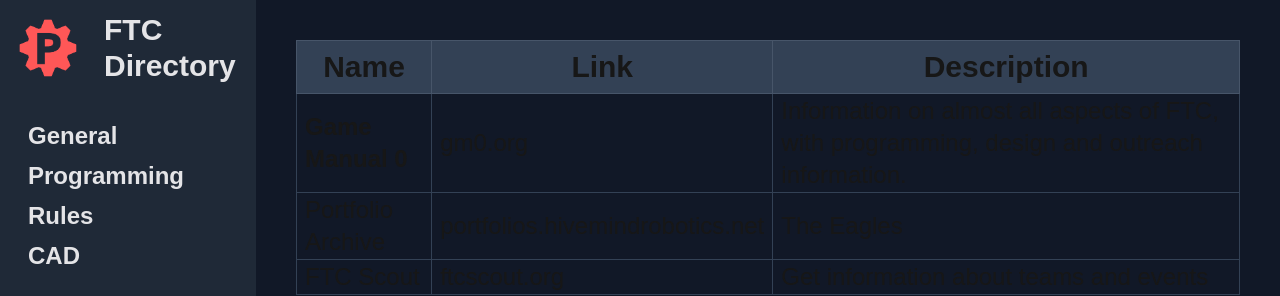
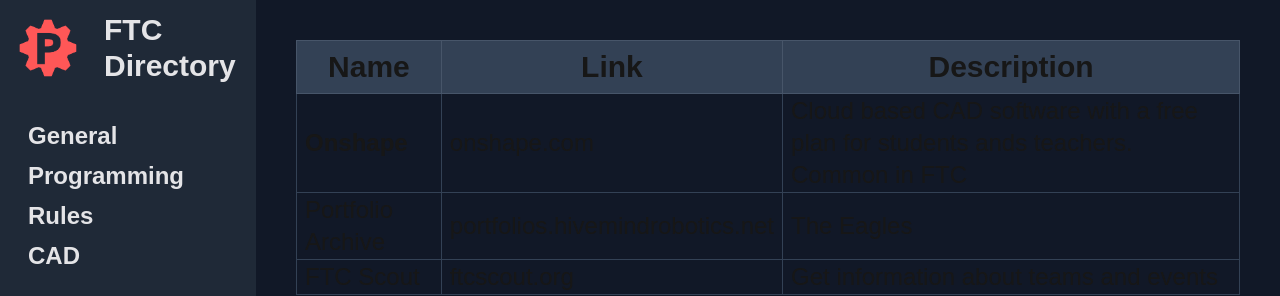
Before and after one commit to outsharded/ftc-directory, a Next.js app: page /cad in a window 1280 px wide. Shown: the top 296 px of the page. Built offline with nearby package versions, Linux system fonts and the light colour scheme.

Commit message:
more links

```diff
--- a/app/(subpages)/cad/page.tsx
+++ b/app/(subpages)/cad/page.tsx
@@ -18,9 +18,9 @@ export default function Home() {
         </thead>
         <tbody>
           <tr>
-            <td className="px-2 border border-slate-700 font-bold">Game Manual 0</td>
-            <td className="px-2 border border-slate-700 "><Link href="https://gm0.org/">gm0.org</Link></td>
-            <td className="px-2 border border-slate-700 ">Information on almost all aspects of FTC, with programming, design and outreach information.</td>
+            <td className="px-2 border border-slate-700 font-bold">Onshape</td>
+            <td className="px-2 border border-slate-700 "><Link href="https://www.onshape.com/en/">onshape.com</Link></td>
+            <td className="px-2 border border-slate-700 ">Cloud based CAD software with a free plan for students ands teachers. Common in FTC</td>
           </tr>
           <tr>
             <td className="px-2 border border-slate-700 ">Portfolio Archive</td>
--- a/app/page.tsx
+++ b/app/page.tsx
@@ -25,7 +25,7 @@ export default function Home() {
           <tr>
             <td className="px-2 border border-slate-700 ">Portfolio Archive</td>
             <td className="px-2 border border-slate-700"><Link href="https://portfolios.hivemindrobotics.net">portfolios.hivemindrobotics.net</Link></td>
-            <td className="px-2 border border-slate-700 ">The Eagles</td>
+            <td className="px-2 border border-slate-700 ">An archive of award winning Engineering Portfolios</td>
           </tr>
           <tr>
             <td className="px-2 border border-slate-700 ">FTC Scout</td>
```
